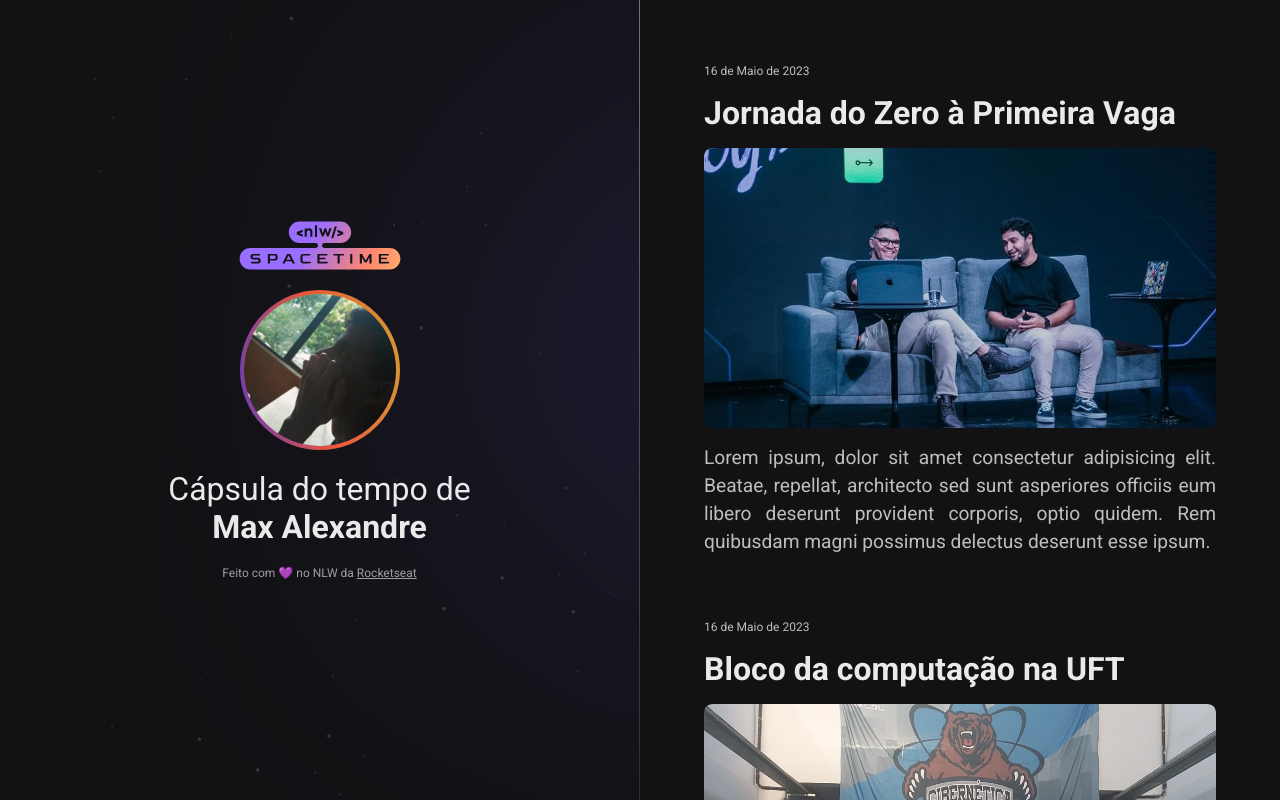
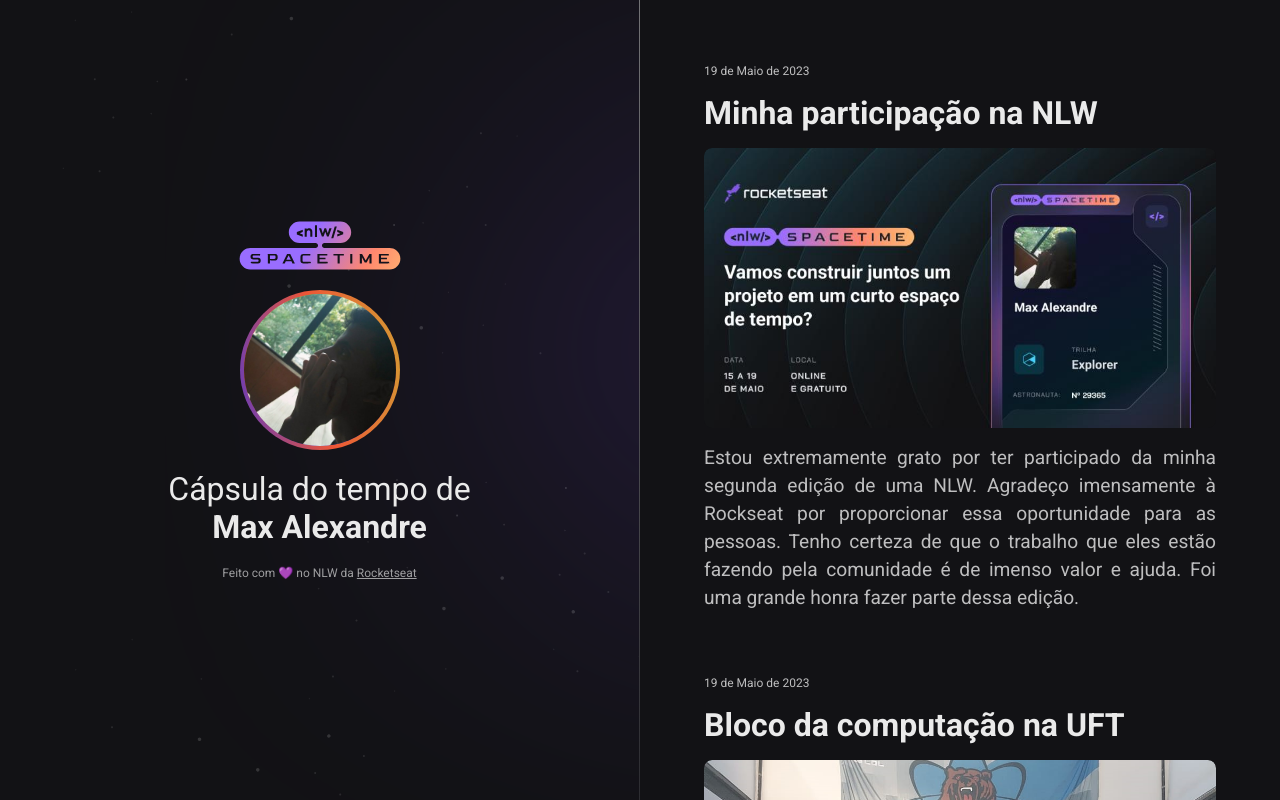
Before and after one commit to Maxalexandre12/nlw-spacetime, a plain HTML site: page index.html in a window 1280 px wide. Drawn offline with Linux system fonts and the light colour scheme.

Commit message:
Adding items to the timeline

```diff
--- a/index.html
+++ b/index.html
@@ -21,7 +21,7 @@
   <body>
     <aside>
       <img src="./assets/logo.svg" alt="Logo NLW Spacetime" />
-      <img src="./assets/me.jpg" alt="Foto do Rodrigo" />
+      <img src="./assets/me.jpg" alt="it's me Max" />
 
       <p>
         Cápsula do tempo de <br />
@@ -39,49 +39,46 @@
     </aside>
     <nav>
       <div class="memory">
-        <small>16 de Maio de 2023</small>
-        <h1>Jornada do Zero à Primeira Vaga</h1>
+        <small>19 de Maio de 2023</small>
+        <h1>Minha participação na NLW</h1>
         <a
-          href="https://www.youtube.com/watch?v=3nz5HkUJaVU"
+          href="https://rocketseat.com.br/nlw/convite/max-29365"
           target="_blank"
-          aria-label="Assistir ao vídeo da Jornada do Zero à Primeira Vaga"
+          aria-label="link para inscrição na nlw"
         >
           <div>
-            <img src="./assets/jornada.png" alt="Professores da Rocketseat" />
+            <img src="./assets/nlw.jpg" alt="NLW Rocketseat" />
           </div>
         </a>
         <p>
-          Lorem ipsum, dolor sit amet consectetur adipisicing elit. Beatae,
-          repellat, architecto sed sunt asperiores officiis eum libero deserunt
-          provident corporis, optio quidem. Rem quibusdam magni possimus
-          delectus deserunt esse ipsum.
+          Estou extremamente grato por ter participado da minha segunda edição
+          de uma NLW. Agradeço imensamente à Rockseat por proporcionar essa
+          oportunidade para as pessoas. Tenho certeza de que o trabalho que eles
+          estão fazendo pela comunidade é de imenso valor e ajuda. Foi uma
+          grande honra fazer parte dessa edição.
         </p>
       </div>
       <div class="memory">
-        <small>16 de Maio de 2023</small>
+        <small>19 de Maio de 2023</small>
         <h1>Bloco da computação na UFT</h1>
         <div>
           <img src="./assets/uft.jpeg" alt="Bloco da computação na UFT" />
         </div>
         <p>
-          Lorem ipsum, dolor sit amet consectetur adipisicing elit. Beatae,
-          repellat, architecto sed sunt asperiores officiis eum libero deserunt
-          provident corporis, optio quidem. Rem quibusdam magni possimus
-          delectus deserunt esse ipsum.
+          Este bloco representa uma parte importante da minha jornada, vim outro
+          estado para cursar Ciência da Computação na Universidade Federal do
+          Tocantins em Palmas-TO, antes de me mudar eu estava cursando Ciências
+          Biológicas e agora estou prestes a me formar em Ciência da Computação,
+          estou meu último semestre (assim espero rs).
         </p>
       </div>
       <div class="memory">
-        <small>16 de Maio de 2023</small>
-        <h1>Meu gato Shiro</h1>
+        <small>19 de Maio de 2023</small>
+        <h1>Nada mais nada menos que o Shiro!</h1>
         <div>
           <img src="./assets/shiro.jpeg" alt="Shiro" />
         </div>
-        <p>
-          Lorem ipsum, dolor sit amet consectetur adipisicing elit. Beatae,
-          repellat, architecto sed sunt asperiores officiis eum libero deserunt
-          provident corporis, optio quidem. Rem quibusdam magni possimus
-          delectus deserunt esse ipsum.
-        </p>
+        <p>Meu lindo gatinho, que se chama Shiro.</p>
       </div>
     </nav>
   </body>
```
Also changed, not shown: .github/preview.png, assets/nlw.jpg (added), 1 other file.
